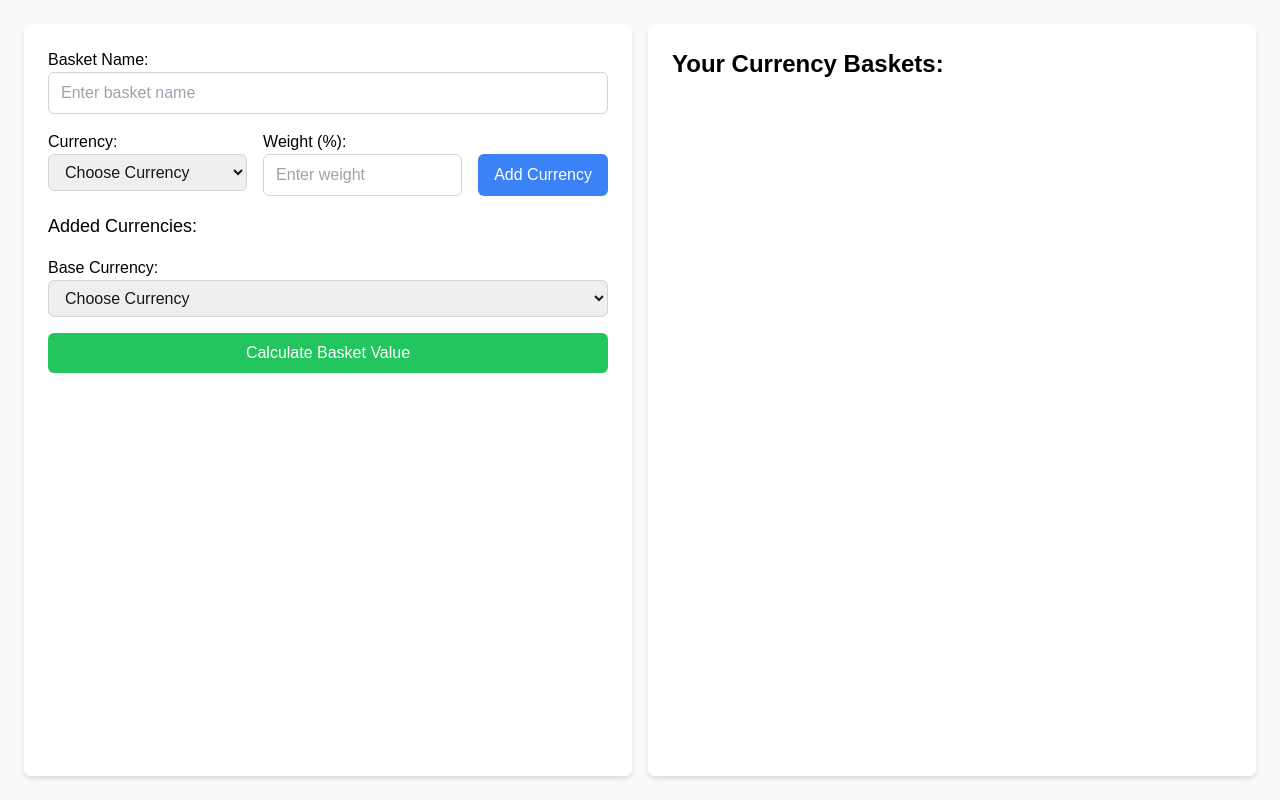
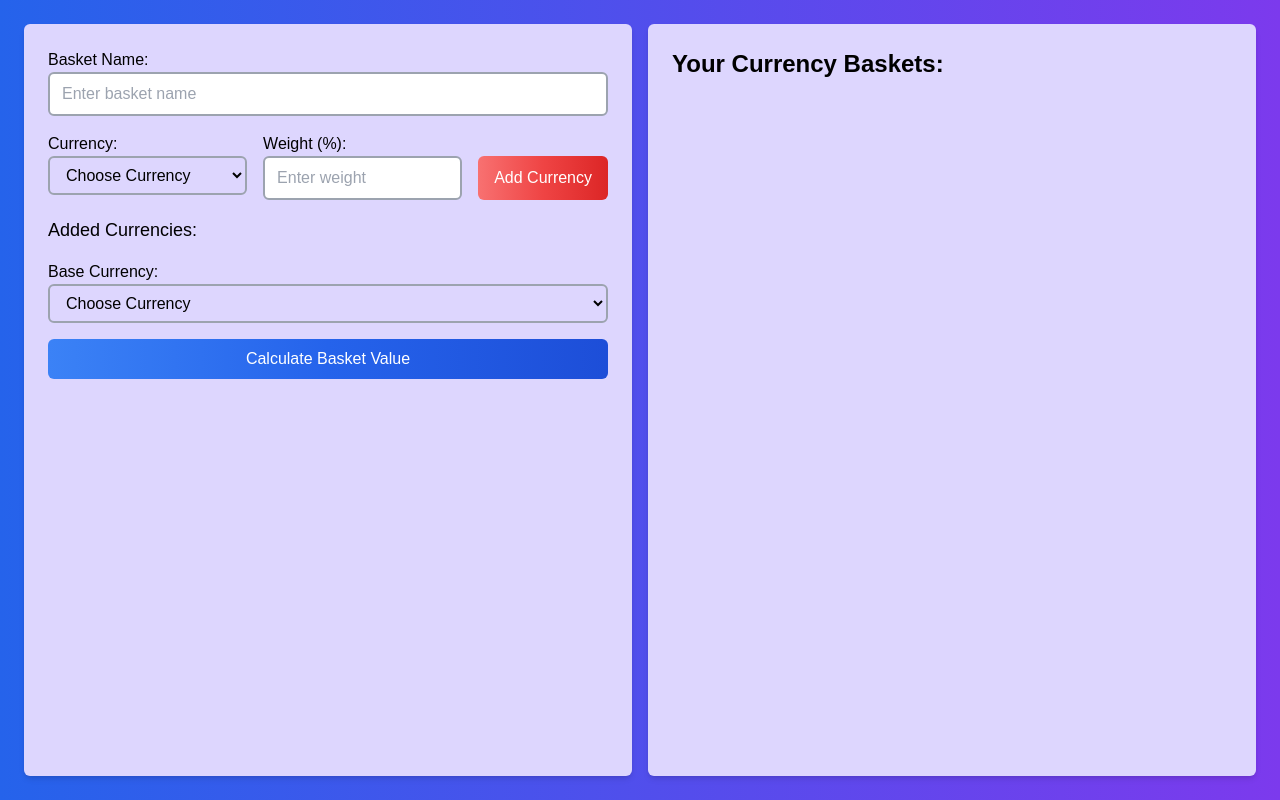
Before and after one commit to Aaryakevadia/MITWPU-Team1-DollarDynamics, a Next.js app: page /currencyBasket in a window 1280 px wide. Built offline with nearby package versions, Linux system fonts and the light colour scheme.

Commit message:
Currency Basket Styling

```diff
--- a/src/app/currencyBasket/page.tsx
+++ b/src/app/currencyBasket/page.tsx
@@ -72,23 +72,23 @@ export default function CurrencyBasket() {
   };
 
   return (
-    <div className="min-h-screen flex bg-gray-50 p-6">
+    <div className="min-h-screen flex bg-gradient-to-r from-blue-600 to-violet-600 p-6">
       {/* Left side - Input Form */}
-      <div className="w-1/2 bg-white p-6 shadow-md rounded-md space-y-4">
+      <div className="w-1/2 bg-violet-200 p-6 shadow-md rounded-md space-y-4">
         <div>
           <label className="block text-black">Basket Name:</label>
           <input
             type="text"
             value={basketName}
             onChange={(e) => setBasketName(e.target.value)}
-            className="w-full px-3 py-2 border border-gray-300 rounded-md"
+            className="w-full px-3 py-2 border-2 border-gray-400 rounded-md text-black"
             placeholder="Enter basket name"
           />
         </div>
 
         <div className="flex gap-4">
           <div className="flex-1">
-            <label className="block text-black">Currency:</label>
+            <label className="block text-black border-black">Currency:</label>
             <CurrencyDropdown
               selectedCurrency={currency}
               setSelectedCurrency={setCurrency}
@@ -100,12 +100,12 @@ export default function CurrencyBasket() {
               type="number"
               value={weight}
               onChange={(e) => setWeight(e.target.value)}
-              className="w-full px-3 py-2 border border-gray-300 rounded-md"
+              className="w-full px-3 py-2 border-2 border-gray-400 rounded-md text-black"
               placeholder="Enter weight"
             />
           </div>
           <button
-            className="bg-blue-500 text-white px-4 py-2 rounded-md hover:bg-blue-600 mt-6"
+            className="bg-gradient-to-r from-red-400 via-red-500 to-red-600 hover:bg-gradient-to-br focus:ring-4 focus:outline-none focus:ring-red-300 dark:focus:ring-red-800 text-white px-4 py-2 rounded-md hover:bg-blue-600 mt-6"
             onClick={addCurrency}
           >
             Add Currency
@@ -143,7 +143,7 @@ export default function CurrencyBasket() {
         </div>
 
         <button
-          className="w-full bg-green-500 text-white px-4 py-2 rounded-md hover:bg-green-600 mt-6"
+          className="w-full bg-gradient-to-r from-blue-500 via-blue-600 to-blue-700 hover:bg-gradient-to-br focus:ring-4 focus:outline-none focus:ring-blue-300 dark:focus:ring-blue-800 text-white px-4 py-2 rounded-md hover:bg-blue-900 mt-6"
           onClick={handleSubmit}
         >
           Calculate Basket Value
@@ -151,7 +151,7 @@ export default function CurrencyBasket() {
       </div>
 
       {/* Right side - Display of baskets */}
-      <div className="w-1/2 bg-white p-6 ml-4 shadow-md rounded-md space-y-4">
+      <div className="w-1/2 bg-violet-200 p-6 ml-4 shadow-md rounded-md space-y-4">
         <h2 className="text-2xl font-semibold text-black">Your Currency Baskets:</h2>
         {allBaskets.map((basket, index) => (
           <div key={index} className="p-4 bg-blue-100 rounded-md">
--- a/src/components/Currencies/CurrencyDropdown.tsx
+++ b/src/components/Currencies/CurrencyDropdown.tsx
@@ -11,7 +11,6 @@ const CurrencyDropdown: React.FC<CurrencyDropdownProps> = ({
   setSelectedCurrency,
 }) => {
   const currencies = [
-
     { code: "DZD", name: "Algerian Dinar (DZD)" },
     { code: "AUD", name: "Australian Dollar (AUD)" },
     { code: "BWP", name: "Botswana Pula (BWP)" },
@@ -68,7 +67,7 @@ const CurrencyDropdown: React.FC<CurrencyDropdownProps> = ({
     <select
       value={selectedCurrency}
       onChange={(e) => setSelectedCurrency(e.target.value)}
-      className="w-full px-3 py-2 border border-gray-300 rounded-md"
+      className="w-full px-3 py-2 border-2 border-gray-400 rounded-md bg-violet-200 text-black focus:outline-none focus:ring-2 focus:ring-blue-500"
     >
       <option value="">Choose Currency</option>
       {currencies.map((currency) => (
```
